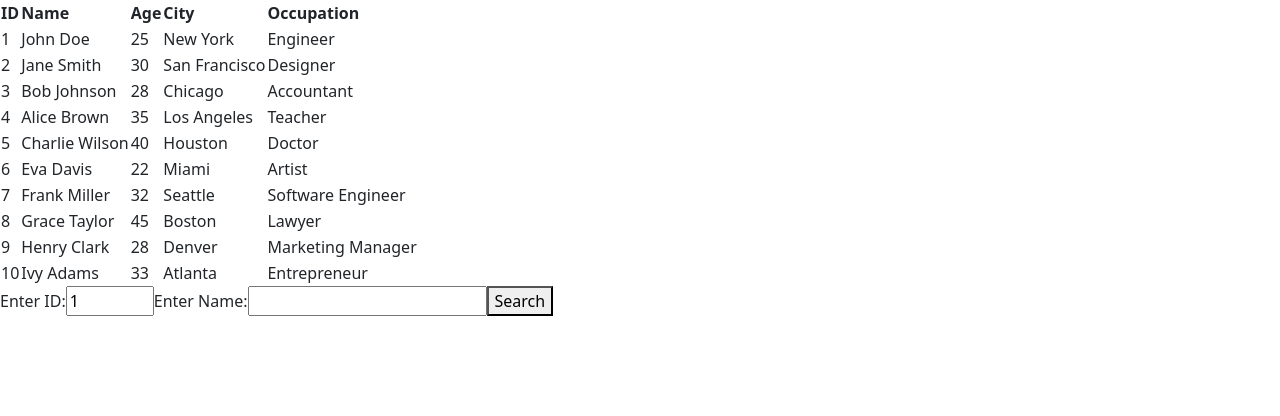
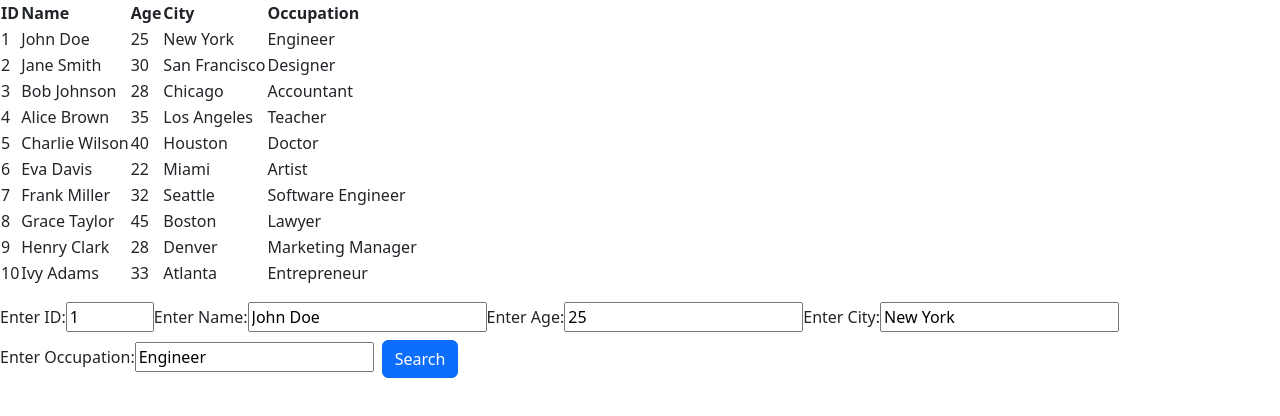
Before and after one commit to noormuhammadraza/react-playground, a React (Vite) app: page / in a window 1280 px wide. Shown: the top 416 px of the page. Built offline with nearby package versions, Linux system fonts and the light colour scheme.

Commit message:
Completed filtering functionality on all fields, but with text box only, as of now, it filters multiple values based on OR condition

```diff
--- a/src/components/MidExam.jsx
+++ b/src/components/MidExam.jsx
@@ -76,20 +76,38 @@ const ListFilter = () => {
       occupation: "Entrepreneur",
     },
   ]);
-  const [id, setId] = useState(1);
-  const [name, setName] = useState("");
+  const [id, setId] = useState(data[0].id);
+  const [name, setName] = useState(data[0].name);
+  const [age, setAge] = useState(data[0].age);
+  const [city, setCity] = useState(data[0].city);
+  const [occupation, setOccupation] = useState(data[0].occupation);
 
   const handleChange = (event) => {
     const { name, type, value } = event.target;
-    type === "number" ? setId(value) : setName(value);
+    if (name === "id") {
+      setId(value);
+    } else if (name === "name") {
+      setName(value);
+    } else if (name === "age") {
+      setAge(value);
+    } else if (name === "city") {
+      setCity(value);
+    } else {
+      setOccupation(value);
+    }
   };
 
   const handleClick = () => {
     const filteredItems = data.filter(
-      (item) => item.id === parseInt(id, 10) || item.name === name
+      (item) =>
+        item.id === parseInt(id, 10) ||
+        item.name === name ||
+        item.age === parseInt(age, 10) ||
+        item.city === city ||
+        item.occupation === occupation
     );
+    setData(filteredItems);
     // console.log(filteredItems);
-    setData(filteredItems);
   };
 
   const table = data.map((item) => (
@@ -119,7 +137,7 @@ const ListFilter = () => {
         </table>
       </div>
 
-      <div>
+      <div className="mt-3">
         <label>
           Enter ID:
           <input
@@ -135,7 +153,26 @@ const ListFilter = () => {
           Enter Name:
           <input type="text" name="name" value={name} onChange={handleChange} />
         </label>
-        <button onClick={handleClick}>Search</button>
+        <label>
+          Enter Age:
+          <input type="number" name="age" value={age} onChange={handleChange} />
+        </label>
+        <label>
+          Enter City:
+          <input type="text" name="city" value={city} onChange={handleChange} />
+        </label>
+        <label>
+          Enter Occupation:
+          <input
+            type="text"
+            name="occupation"
+            value={occupation}
+            onChange={handleChange}
+          />
+        </label>
+        <button className="btn btn-primary m-2" onClick={handleClick}>
+          Search
+        </button>
       </div>
     </>
   );
```
